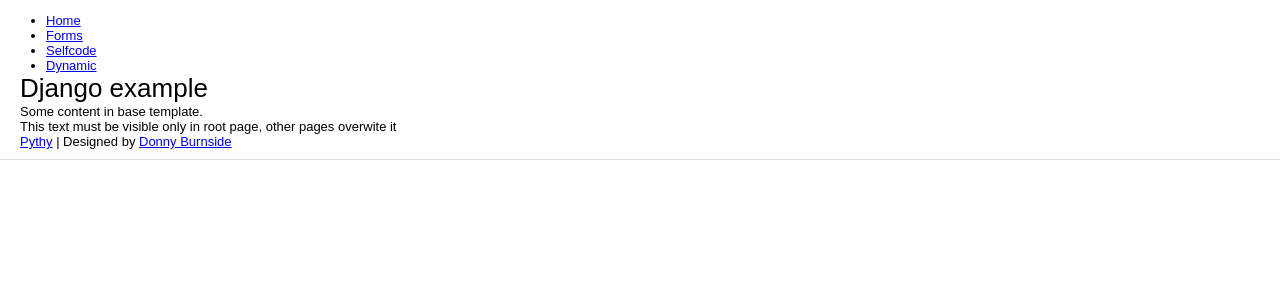
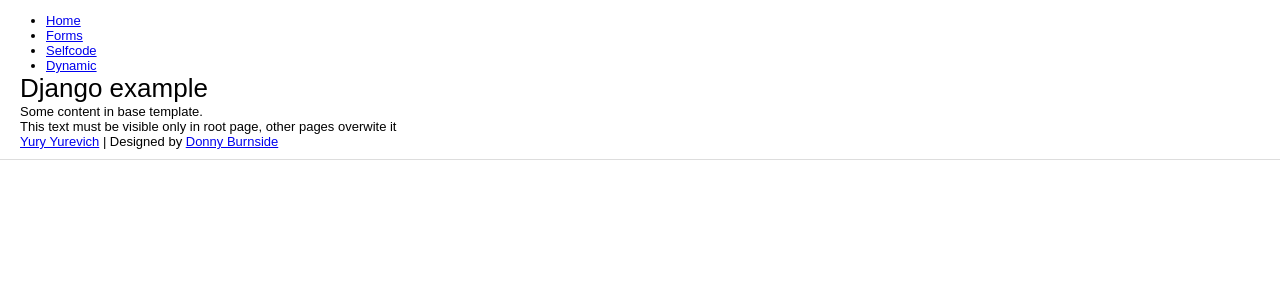
Before and after one commit to y10h/pyo-sandbox, a Django app: template webframeworks/djangoex/templates/index.html in a window 1280 px wide. Shown: the part 130-430 px from the top of the page. Run offline with Django 3.2, Linux system fonts and the light colour scheme; the template is opened without the code that fills it, so the values that code supplies are empty.

Commit message:
Fix broken urls

```diff
--- a/eggs_entrypoints/lister/setup.py
+++ b/eggs_entrypoints/lister/setup.py
@@ -6,7 +6,7 @@ setup(
     description="Simple lister",
     author="Yury Yurevich",
     author_email="the.pythy@gmail.com",
-    url="http://gorod-omsk.ru/blog/pythy/2007/02/18/understanding-eggs-entrypoints/",
+    url="http://www.pyobject.ru/blog/post/understanding-eggs-entrypoints/",
     packages=find_packages(),
     scripts=['scripts/listit'],
     zip_safe=True,
--- a/eggs_entrypoints/listerhtml/setup.py
+++ b/eggs_entrypoints/listerhtml/setup.py
@@ -6,7 +6,7 @@ setup(
     description="HTML output plugin for lister",
     author="Yury Yurevich",
     author_email="the.pythy@gmail.com",
-    url="http://gorod-omsk.ru/blog/pythy/2007/02/18/understanding-eggs-entrypoints/",
+    url="http://www.pyobject.ru/blog/post/understanding-eggs-entrypoints/",
     packages=find_packages(),
     zip_safe=True,
     install_requires=['lister'],
--- a/webframeworks/djangoex/__init__.py
+++ b/webframeworks/djangoex/__init__.py
@@ -1,6 +1,6 @@
 """
 Simple application for testing purpose.
 
-See http://gorod-omsk.ru/blog/pythy/2006/12/06/the-webframeworks-roundup-django-the-calibration-point/
+See http://www.pyobject.ru/blog/post/the-webframeworks-roundup-django-the-calibration-point/
 for details
 """
--- a/webframeworks/djangoex/templates/index.html
+++ b/webframeworks/djangoex/templates/index.html
@@ -33,7 +33,7 @@ initHighlightingOnLoad();
 <p>This text must be visible only in root page, other pages overwite it</p>
 {% endblock %}
 </div>
-<div id="footer"><a href="http://gorod-omsk.ru/blog/pythy/2006/12/06/the-webframeworks-roundup-django-the-calibration-point/">Pythy</a> | Designed by <a href="http://http://ginger-ninja.net/">Donny Burnside</a></div>
+<div id="footer"><a href="http://www.pyobject.ru/blog/post/the-webframeworks-roundup-django-the-calibration-point/">Yury Yurevich</a> | Designed by <a href="http://http://ginger-ninja.net/">Donny Burnside</a></div>
 
 </div>
 </body>
--- a/webframeworks/nevowex/nevowex/templates/index.html
+++ b/webframeworks/nevowex/nevowex/templates/index.html
@@ -34,7 +34,7 @@ initHighlightingOnLoad();
 <p>Some text in base template.</p>
 <p>This text must be visible only in root page, other pages overwrite it.</p>
 </div>
-<div id="footer"><a href="http://gorod-omsk.ru/blog/pythy/2006/12/12/the-webframeworks-roundup-unadorned-nevow/">Pythy</a> | Designed by <a href="http://ginger-ninja.net/">Donny Burnside</a></div>
+<div id="footer"><a href="http://www.pyobject.ru/blog/post/the-webframeworks-roundup-unadorned-nevow/">Yury Yurevich</a> | Designed by <a href="http://ginger-ninja.net/">Donny Burnside</a></div>
 
 </div>
 </body>
```
Also changed, not shown: 1 other file.
